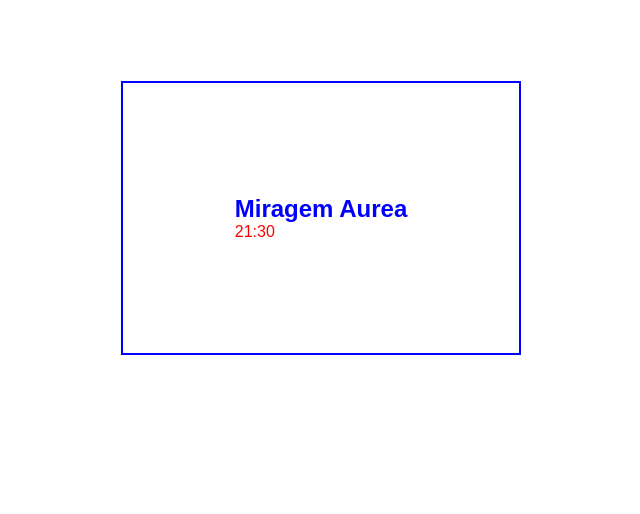
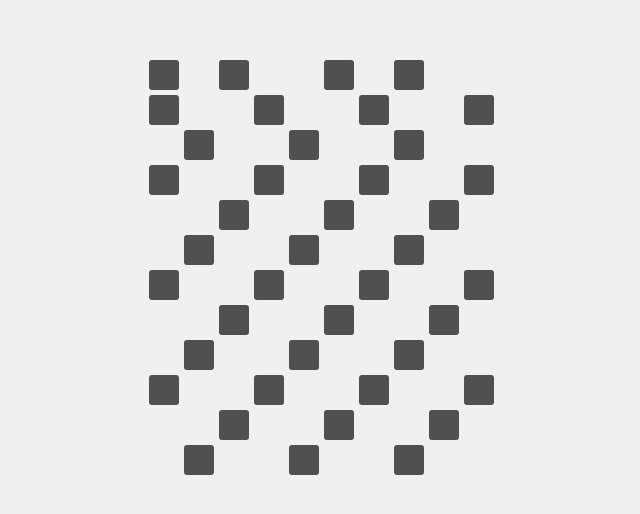
Before and after one commit to NotArrvis/POC6, a Next.js app: page / in a window 1280 px wide. Shown: the part 182-696 px from the top of the page, without its empty margins (319-959 px from the left). Built offline with nearby package versions, Linux system fonts and the light colour scheme.

Commit message:
feat(seatings): made it so whatever you put in data.JSON 'assentos' gets translated to squares in the screen

```diff
--- a/src/app/components/MovieBox.jsx
+++ b/src/app/components/MovieBox.jsx
@@ -5,7 +5,7 @@ import style from '../styles/movieBox.module.css';
 const MovieBox = () => {
 	return (
 		<main className={style.container}>
-			<section>
+			<section className={style.minor}>
 				<h1>{data.titulo}</h1>
 				<p className={style.hora}>{data.horario}</p>
 			</section>
--- /dev/null
+++ b/src/app/components/Seats.jsx
@@ -0,0 +1,30 @@
+import data from '@/data/data.JSON';
+import styles from '../styles/seats.module.css';
+
+export default function Seatings() {
+	const seats = data.assentos;
+	let i = 0;
+
+	return (
+		<div className={styles.seatContainer}>
+			{(() => {
+				const seatParts = [];
+				while (i < seats.length) {
+					const seat = seats[i];
+					seatParts.push(
+						<div
+							key={seat.numero}
+							className={`${styles.seat} ${
+								seat.disponivel
+									? styles.available
+									: styles.occupied
+							}`}
+						></div>
+					);
+					i++;
+				}
+				return seatParts;
+			})()}
+		</div>
+	);
+}
--- a/src/app/page.js
+++ b/src/app/page.js
@@ -1,12 +1,13 @@
-import data from '../data/data.JSON';
-import MovieBox from './components/MovieBox.jsx';
-import styles from '../app/styles/page.module.css';
+import MovieBox from './components/MovieBox';
+import Seats from './components/Seats';
+import styles from './styles/page.module.css';
 
 export default function Home() {
 	return (
 		<main className={styles.container}>
-			<div className={styles.movieBox}>
+			<div className={styles.contentBox}>
 				<MovieBox />
+				<Seats />
 			</div>
 		</main>
 	);
--- a/src/app/styles/globals.css
+++ b/src/app/styles/globals.css
@@ -1,12 +1,12 @@
 :root {
-  --background: #ffffff;
-  --foreground: #171717;
+	--background: #f0f0f0;
+	--foreground: #1a1a24;
 }
 
 @media (prefers-color-scheme: dark) {
 	:root {
-    --background: #0a0a0a;
-    --foreground: #ededed;
+		--background: #1a1a24;
+		--foreground: #f0f0f0;
 	}
 }
 
--- a/src/app/styles/movieBox.module.css
+++ b/src/app/styles/movieBox.module.css
@@ -6,5 +6,13 @@
 }
 
 .hora {
-	color: red;
+	color: #f0f0f0;
+	margin-bottom: 2rem;
 }
+
+.minor {
+	display: flex;
+	justify-content: center;
+	flex-direction: column;
+	align-items: center;
+}
--- a/src/app/styles/page.module.css
+++ b/src/app/styles/page.module.css
@@ -4,11 +4,26 @@
 	align-items: center;
 	height: 100vh;
 }
+
+.contentBox {
+	display: flex;
+	flex-direction: column;
+	align-items: center;
+	border: 2px solid #f0f0f0;
+	padding: 2rem;
+	color: #f0f0f0;
+	gap: 20px;
+	border-radius: 3rem;
+}
+
 .movieBox {
 	display: flex;
 	justify-content: center;
 	align-items: center;
-	border: 2px solid blue;
-	color: blue;
-	padding: 7rem;
 }
+
+.seats {
+	display: flex;
+	justify-content: center;
+	align-items: center;
+}
--- /dev/null
+++ b/src/app/styles/seats.module.css
@@ -0,0 +1,27 @@
+/* SeatMap.module.css */
+
+.seatContainer {
+	display: grid;
+	grid-template-columns: repeat(10, 30px);
+	gap: 5px;
+}
+
+.seat {
+	width: 30px;
+	height: 30px;
+	display: flex;
+	align-items: center;
+	justify-content: center;
+	color: #fff;
+	font-size: 12px;
+	border-radius: 3px;
+	cursor: pointer;
+}
+
+.available {
+	background-color: #f0f0f0;
+}
+
+.occupied {
+	background-color: #505050;
+}
```
Lines whose indentation alone changed are shown as unchanged.
